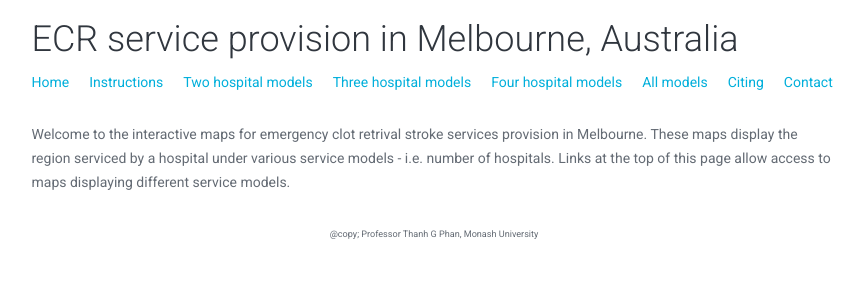
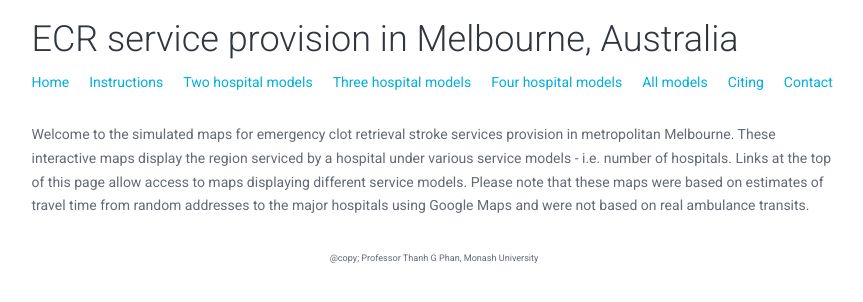
Before and after one commit to GNtem2/Google-Map-to-Victorian-ECR-Hospitals, a Jekyll site: the page built from index.html, in a window 1280 px wide. Shown: the top 302 px of the page, without its empty margins (206-1069 px from the left). Built offline with Jekyll 4.4.1, drawn with Linux system fonts in a browser that asks for light colours.

Commit message:
modified front page text

```diff
--- a/index.html
+++ b/index.html
@@ -5,12 +5,16 @@ layout: default
 <br>
 <p>
 <section class="content">
-Welcome to the interactive maps for emergency clot retrival stroke
-services provision in Melbourne. These maps display the region
-serviced by a hospital under various service models - i.e. number of
-hospitals.
 
-Links at the top of this page allow access to maps displaying
-different service models.
+Welcome to the simulated maps for emergency clot retrieval stroke
+services provision in metropolitan Melbourne. These interactive maps
+display the region serviced by a hospital under various service models
+- i.e. number of hospitals. Links at the top of this page allow access
+to maps displaying different service models.
+
+Please note that these maps were based on estimates of travel time
+from random addresses to the major hospitals using Google Maps and
+were not based on real ambulance transits.
+
 </p>
 </section>
```
